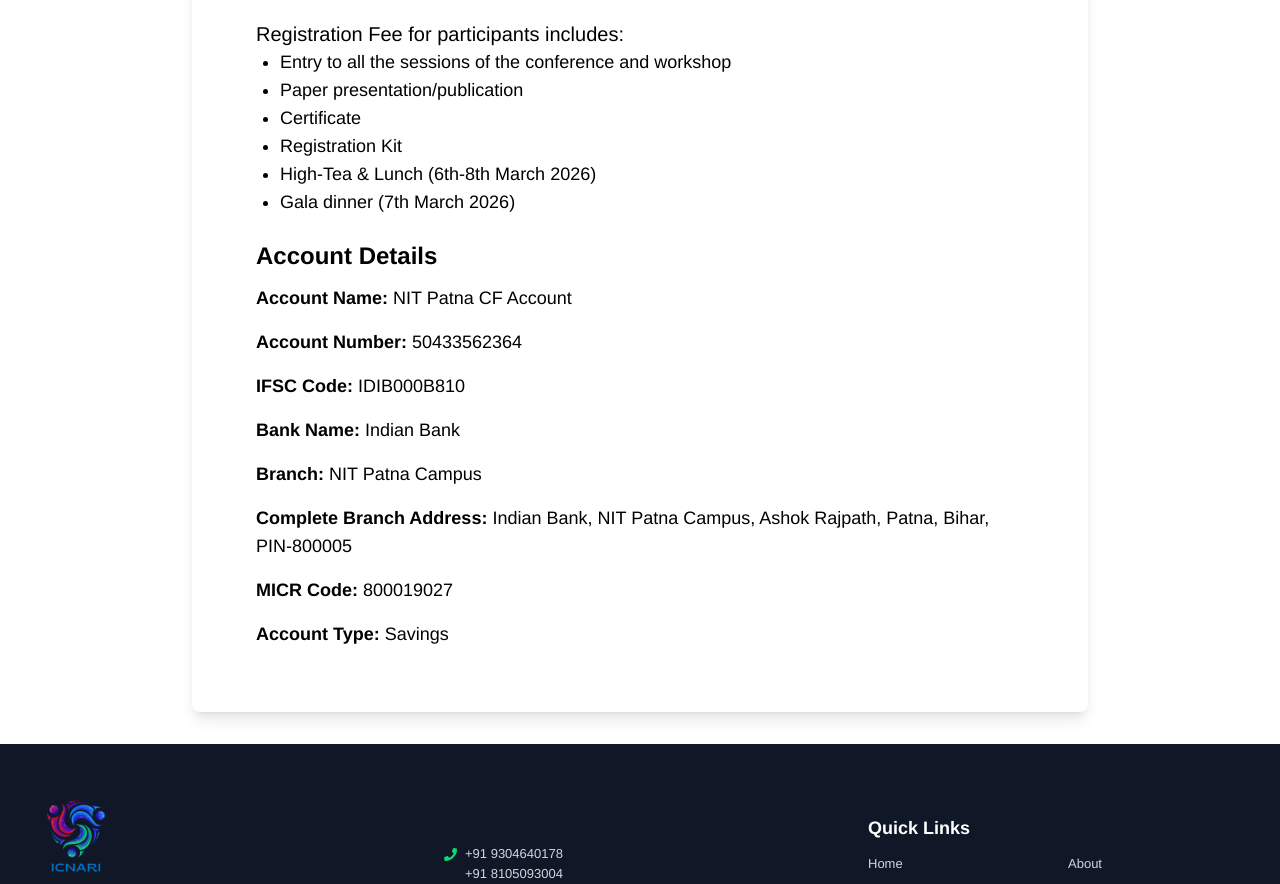
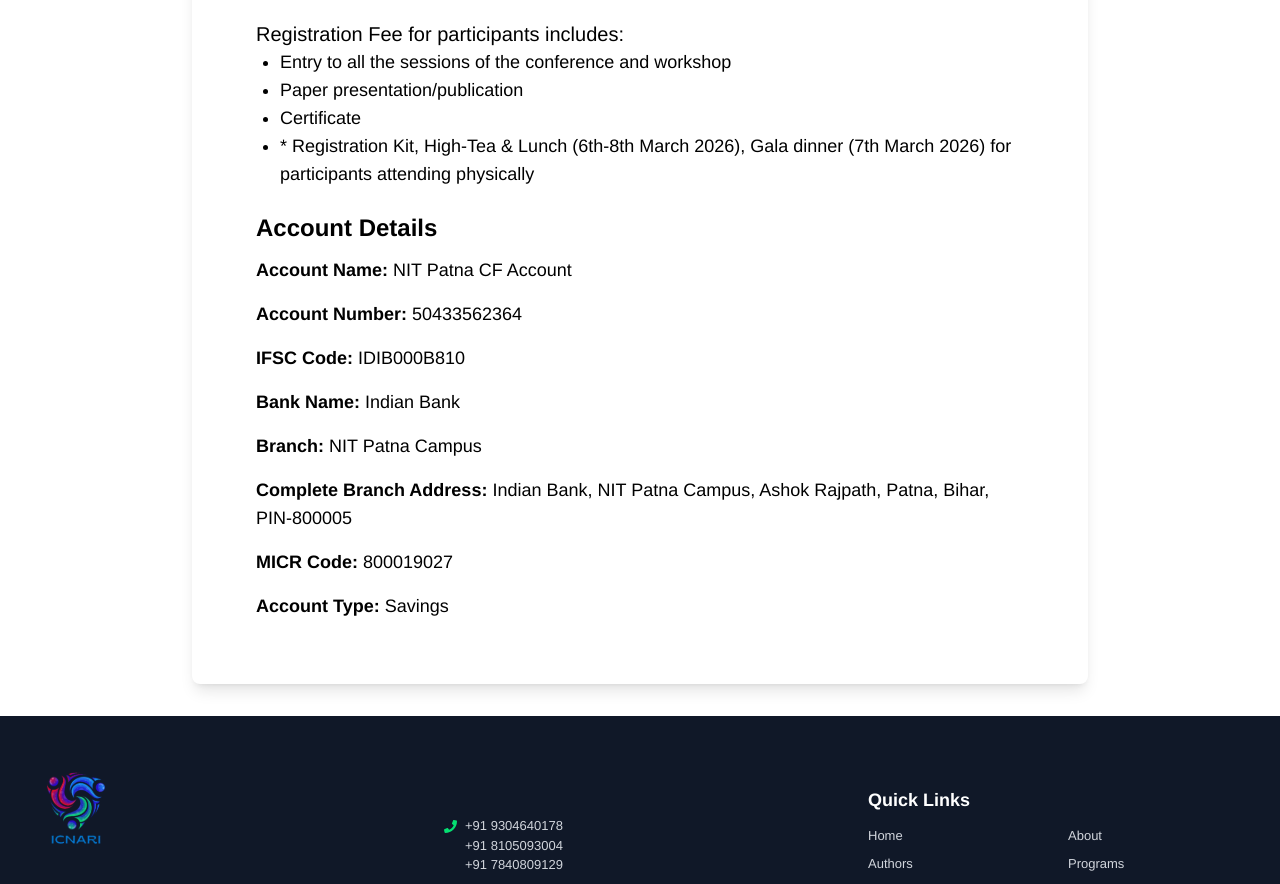
Before and after one commit to suryanshvermaa/Conference_website, a React (Vite) app in the folder frontend/: page /authors/registrations in a window 1280 px wide. Shown: the part 1380-2264 px from the top of the page. Built offline with nearby package versions, Linux system fonts and the light colour scheme.

Commit message:
fix: consolidate registration benefits into a single list item for clarity

```diff
--- a/frontend/src/components/authorcomp/Registrations.jsx
+++ b/frontend/src/components/authorcomp/Registrations.jsx
@@ -70,9 +70,7 @@ const Registrations = () => {
               <li>Entry to all the sessions of the conference and workshop</li>
               <li>Paper presentation/publication</li>
               <li>Certificate</li>
-              <li>Registration Kit</li>
-              <li>High-Tea & Lunch (6th-8th March 2026)</li>
-              <li>Gala dinner (7th March 2026)</li>
+              <li>* Registration Kit, High-Tea & Lunch (6th-8th March 2026), Gala dinner (7th March 2026) for participants attending physically</li>
             </ul>
           </div>
         <div className="mt-6">
```
